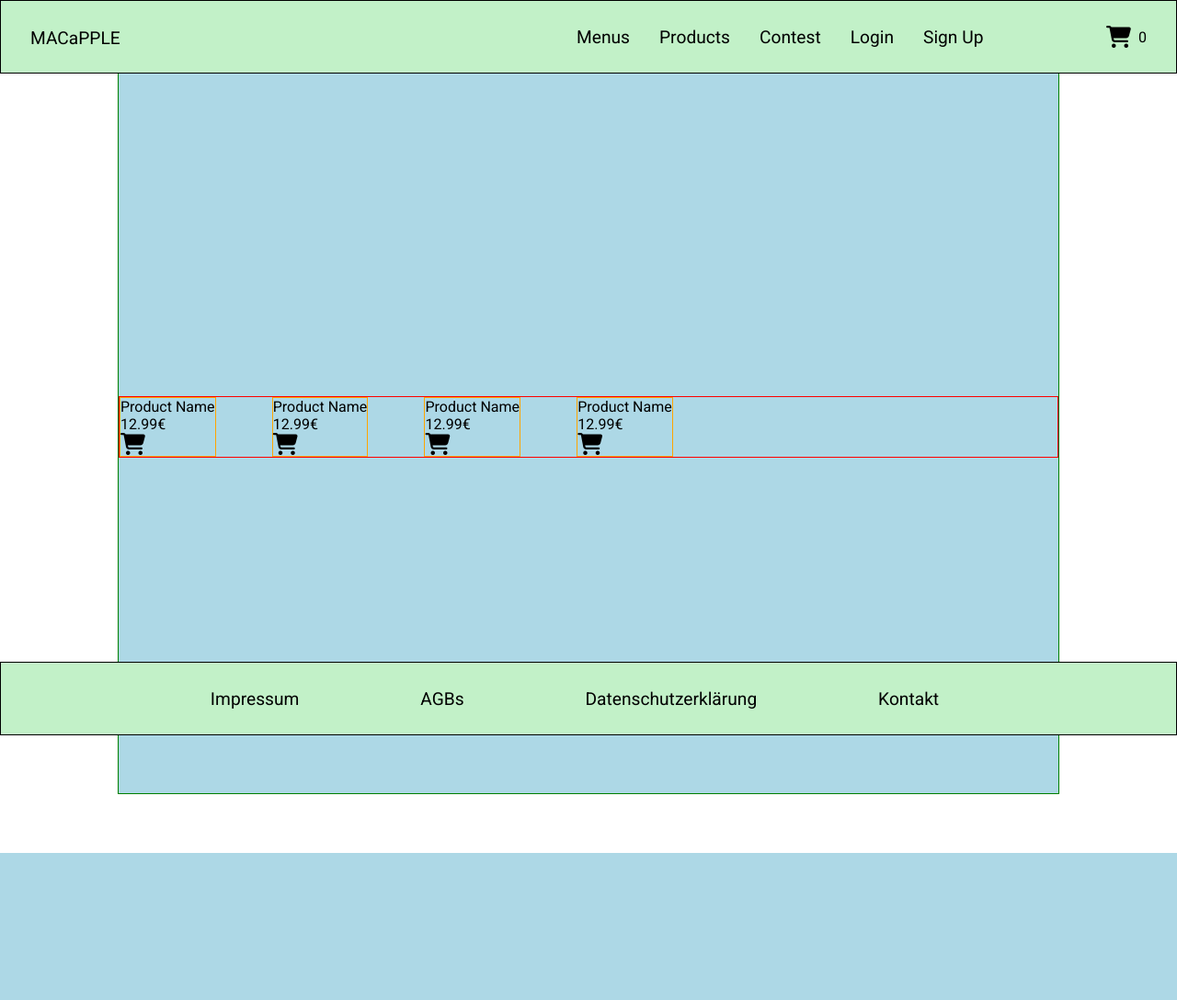
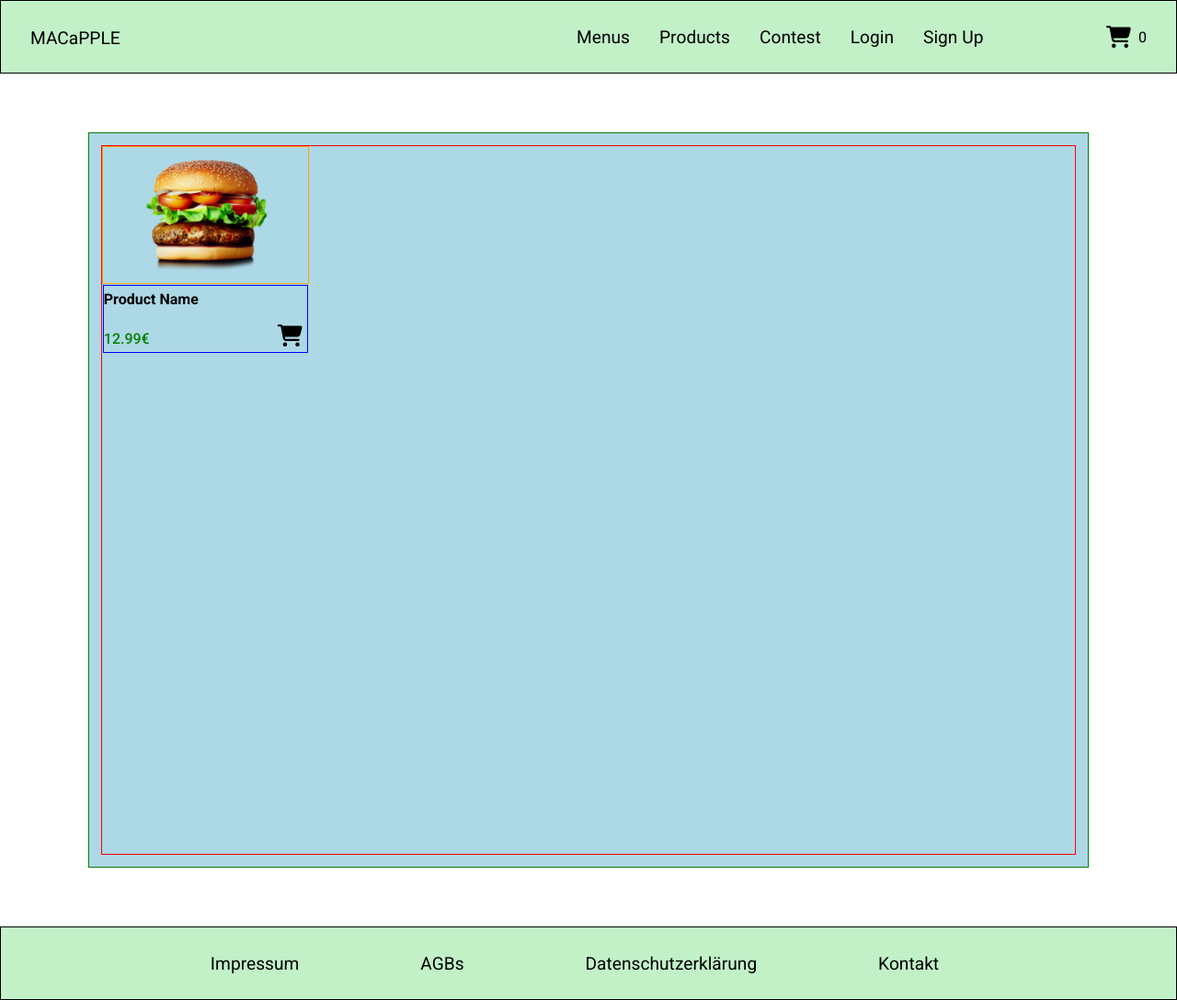
Before and after one commit to MarvinBS-Erlangen/ProjektCode, a PHP site: page /views/products.php in a window 1280 px wide. Shown: the whole page at 92% size. Before the commit the page ends 928 px from the top, so only its background shows below. Run offline with PHP 8.4, Linux system fonts and the light colour scheme.

Commit message:
Several Changes

```diff
--- a/src/public/styles/partialStyles/footer.css
+++ b/src/public/styles/partialStyles/footer.css
@@ -4,11 +4,9 @@ footer {
     align-items: center;
     border: 0.5px solid black;
     background-color: #c2f1c8; /* Light green */
-    /* box-shadow: 0 3px 30px rgba(0, 0, 0, 0.5); */
-    height: clamp(3rem, 5rem, 7rem);
+    min-height: 80px;
     width: 100vw;
-    bottom: 0;
-    position: absolute;
+
 }
 
 .footer-list {
--- a/src/public/styles/partialStyles/header.css
+++ b/src/public/styles/partialStyles/header.css
@@ -6,10 +6,8 @@
     border: 0.5px solid black;
     background-color: #c2f1c8; /* Light green */
     /* box-shadow: 0 3px 30px rgba(0, 0, 0, 0.5); */
-    height: clamp(3rem, 5rem, 7rem);
+    min-height: 80px;
     width: 100vw;
-    top: 0;
-    position: absolute;
 }
 
 /* Title Styles */
--- a/src/public/styles/products.css
+++ b/src/public/styles/products.css
@@ -1,3 +1,11 @@
+html,
+body {
+    height: 100%;
+    margin: 0;
+    display: flex;
+    flex-direction: column;
+}
+
 main {
     display: flex;
     justify-content: center;
@@ -5,21 +13,82 @@ main {
     flex-direction: column;
     margin: 5% auto;
     border: 1px solid green;
-    max-width: 80vw;
+    width: 85vw;
     background-color: lightblue;
     min-height: 100vh;
+    flex: 1;
+    padding: 1%;
 }
 
 .product-container {
     width: 100%;
     height: 100%;
     border: 1px solid red;
-    display: flex;
-    gap: 6%;
+    display: grid;
+    grid-template-columns: repeat(4, 1fr);
+    grid-auto-rows: 150px; /* Erstellt automatisch so viele Zeilen mit 150px Höhe, wie nötig */
+    gap: 5%;
+    box-sizing: border-box;
 }
 
 .product {
-    max-width: 20vw;
-    max-height: 20vh;
+    height: auto;
     border: 1px solid orange;
 }
+
+.product-image {
+    width: 100%;
+    height: 150px;
+    overflow: hidden; /* Prevents the image from overflowing */
+    display: flex;
+    justify-content: center;
+    align-items: center;
+}
+
+.product-image > img {
+    width: 100%;
+    height: 100%;
+    object-fit: contain;
+}
+
+.product-info {
+    width: 100%;
+    height: 50%;
+    border: 1px solid blue;
+    position: relative;
+}
+
+.product-info > .product-name {
+    position: absolute;
+    top: 5px;
+    left: 0;
+    font-weight: bold;
+}
+
+.product-info > .product-price {
+    position: absolute;
+    bottom: 5px;
+    left: 0;
+    color: green;
+    font-weight: 500;
+}
+
+.product-info > .cart-icon-container {
+    position: absolute;
+    bottom: 5px;
+    right: 5px;
+}
+
+.product-info > .cart-icon-container > .cart-icon:hover {
+    color: rgb(91, 91, 91);
+}
+
+.product-info > .cart-icon-container > .cart-icon:active {
+    transform: scale(0.95);
+}
+
+@media screen and (max-width: 748px) {
+    .product-container {
+        grid-template-columns: repeat(2, 1fr);
+    }
+}
--- a/src/views/products.php
+++ b/src/views/products.php
@@ -21,37 +21,19 @@
     <main class="main">
         <div class="product-container">
             <div class="product">
+                <div class="product-image">
+                    <img src="../public/assets/burger.png" alt="#">
+                </div>
                 <div class="product-info">
                     <div class="product-name">Product Name</div>
                     <div class="product-price">12.99€</div>
-                    <i class="fa-solid fa-cart-shopping cart-icon"></i>
-                    <div class="cart-icon-container"></div>
+                    <div class="cart-icon-container">
+                        <i class="fa-solid fa-cart-shopping cart-icon"></i>
+                    </div>
                 </div>
             </div>
-            <div class="product">
-                <div class="product-info">
-                    <div class="product-name">Product Name</div>
-                    <div class="product-price">12.99€</div>
-                    <i class="fa-solid fa-cart-shopping cart-icon"></i>
-                    <div class="cart-icon-container"></div>
-                </div>
-            </div>
-            <div class="product">
-                <div class="product-info">
-                    <div class="product-name">Product Name</div>
-                    <div class="product-price">12.99€</div>
-                    <i class="fa-solid fa-cart-shopping cart-icon"></i>
-                    <div class="cart-icon-container"></div>
-                </div>
-            </div>
-            <div class="product">
-                <div class="product-info">
-                    <div class="product-name">Product Name</div>
-                    <div class="product-price">12.99€</div>
-                    <i class="fa-solid fa-cart-shopping cart-icon"></i>
-                    <div class="cart-icon-container"></div>
-                </div>
-            </div>
+
+
         </div>
     </main>
 
```
Also changed, not shown: src/public/assets/burger.png (added), src/views/partials/header.php (indentation only).
